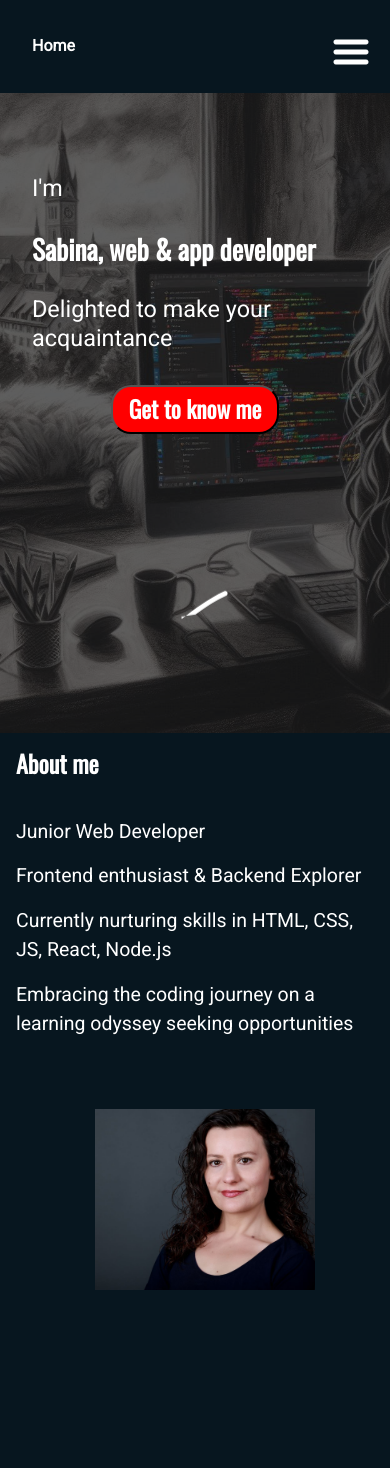
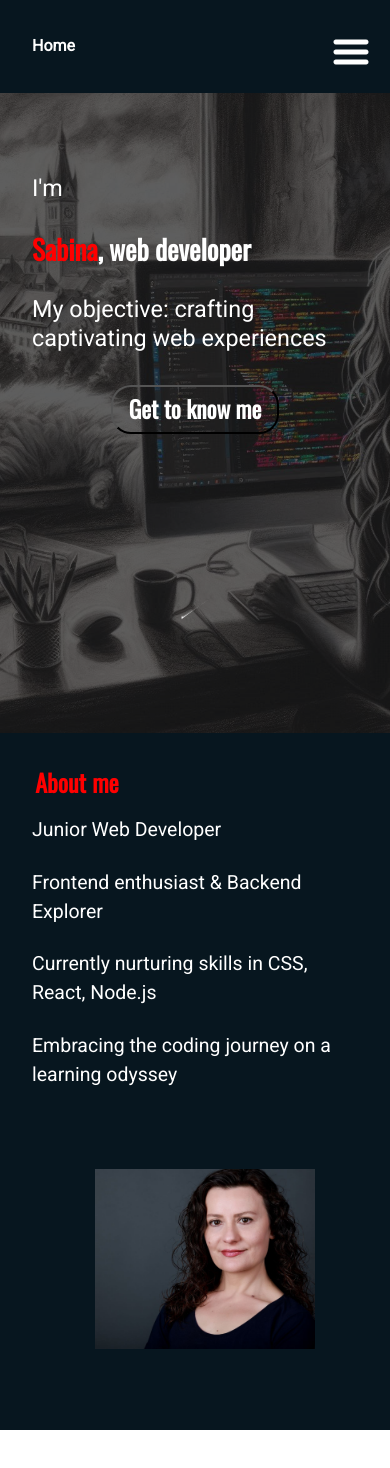
Before and after one commit to SabinaMB/portfolioSab, a React (Vite) app: page / in a window 390 px wide. Shown: the top 1468 px of the page. After the commit the page ends 1430 px from the top, so only its background shows below. Built offline with nearby package versions, Linux system fonts and the light colour scheme.

Commit message:
changing style and @media

```diff
--- a/src/components/About/About.jsx
+++ b/src/components/About/About.jsx
@@ -8,8 +8,13 @@ import { getImageUrl } from '../../utils'
 export const About = () => {
   return (
     <section className={styles.container} id='about'>
+
+        <h2 className={styles.title}>
+          <span>About</span>
+          <span>me</span>
+        </h2>
+
         <div className={styles.text}>
-           <h2 className={styles.title}>About me</h2>
             <p className={styles.paragraph}>
             Junior Web Developer
             </p>
@@ -17,10 +22,10 @@ export const About = () => {
             Frontend enthusiast & Backend Explorer
             </p>
             <p className={styles.paragraph}>
-           Currently nurturing skills in HTML, CSS, JS, React, Node.js
+           Currently nurturing skills in CSS, React, Node.js
             </p>
             <p className={styles.paragraph}>
-           Embracing the coding journey on a learning odyssey seeking opportunities
+           Embracing the coding journey on a learning odyssey
             </p>
         </div>
 
--- a/src/components/About/About.module.css
+++ b/src/components/About/About.module.css
@@ -1,53 +1,77 @@
 .container {
     position: relative;
-    display: flex;
-    flex-direction:row;
+    display: grid;
     align-items: center;
+    justify-content: center;
     z-index: 1;
     padding: 2rem;
     min-height: 60rem;
     background-color: var(--color-dark);
     gap: 1rem;
+    grid-template-columns: auto auto 1fr;
+    grid-template-areas:
+        'title text image';
+}
+
+.title {
+    display: flex;
+    flex-direction: column;
+}
+
+.title span {
+    grid-area: title;
+    margin:0.5rem;
+    font-size: clamp(1.5rem, 6vw, 2.5rem);
+    font-weight: 700;
+    font-family: var(--font-oswald);
+    color: var(--color-accent4);
 }
 
 
-.content {
+.text {
+    grid-area: text;
     display: flex;
     flex-direction: column;
     align-items: left;
-    justify-content: center;
-    z-index: 1;
-    gap: 3rem;
-}
-
-.title {
-    font-size: clamp(1.5rem, 6vw, 2.5rem);
-    font-weight: 700;
-    font-family: var(--font-oswald);
-    margin-bottom: 2.5rem;
+    font-size: clamp(0.8rem, 5vw, 1.5rem);
 }
 
 .paragraph {
     font-size: clamp(1rem, 5vw, 1.5rem);
     font-weight: 500;
     font-family: var(--font-roboto);
-    margin-bottom: 1rem;
+    margin-bottom: 1.5rem;
 }
 
+
 .image {
+    grid-area: image;
+    justify-self: center;
     position: relative;
-    width: clamp(15rem, 30vw, 20rem);
+    width: clamp(15rem, 30vw, 25rem);
     overflow: hidden;
     height: auto;
     margin: clamp(0.5rem, 5vw, 2rem);
 }
 
-@media screen and (max-width: 1000px) {
+
+@media screen and (max-width: 700px) {
     .container {
-        flex-direction: column;
-        align-items: center;
-        padding: 1rem;
-        min-height: 100vh;
+        grid-template-columns: 1fr;
+        grid-template-areas:
+            'title'
+            'text'
+            'image';
+        min-height: auto;
+        line-height: 1.5rem;
     }
 
+    .title {
+        display: flex;
+        flex-direction: row;
+    }
+
+    .title span {
+        text-align: center;
+        margin: 0.2rem;}
 }
--- a/src/components/Hero/Hero.jsx
+++ b/src/components/Hero/Hero.jsx
@@ -24,7 +24,7 @@ export const Hero = () => {
       if (anim) {
         anim.stop();
       }
-    }, 8000);
+    }, 10000);
 
 
     return () => {
@@ -44,8 +44,10 @@ const scrollToAbout = () => {
     <section className={styles.container} style={{backgroundImage: `url(${getImageUrl('hero1.jpeg')})`}}>
         <div className={styles.content}>
           <p className={styles.paragraph}>I'm</p>
-          <h2 className={styles.title}>Sabina, web & app developer</h2>
-          <p className={styles.paragraph}>Delighted to make your acquaintance</p>
+          <h2 className={styles.title}>
+            <span className={styles.title} style={{ color: 'var(--color-accent4)' }}>Sabina</span>, web developer</h2>
+         <p className={styles.paragraph}>My objective: crafting captivating web experiences</p>
+         {/*  <p className={styles.paragraph}>Delighted to make your acquaintance</p> */}
           <button className={styles.aboutBtn} onClick={scrollToAbout}>Get to know me</button>
         </div>
       <div ref={containerRef} className={styles.lottieContainer}></div>
--- a/src/components/Hero/Hero.module.css
+++ b/src/components/Hero/Hero.module.css
@@ -36,6 +36,7 @@
     font-family: var(--font-oswald);
 }
 
+
 .paragraph {
     font-size: clamp(1.2rem, 6vw, 1.5rem);
     font-weight: 500;
@@ -47,12 +48,16 @@
     font-size: clamp(1rem, 6vw, 1.5rem);
     font-family: var(--font-oswald);
     font-weight: 600;
-    background-color: var(--color-accent4);
+    background-color: transparent;
     padding: 0.5rem 1rem;
     border-radius: 20px;
     cursor: pointer;
-    transition: all 0.3s ease;
     margin: 0 auto;
+}
+
+.aboutBtn:hover {
+    color: var(--color-accent4);
+    transition: color 0.5s;
 }
 
 .image img {
--- a/src/components/Navbar/Navbar.module.css
+++ b/src/components/Navbar/Navbar.module.css
@@ -29,7 +29,6 @@
     display: flex;
     gap: 2rem;
     list-style: none;
-    background-image: linear-gradient(to top, rgba(7, 22, 31, 0.9), rgba(51, 51, 51, 0.9));
     font-size: clamp(1rem, 3vw, 1.4rem);
     border-radius: 20px;
 }
@@ -47,8 +46,15 @@
     padding-left: 0.3rem;
     border-radius: 20px;
     cursor: pointer;
-    transition: all 0.3s ease;
     background-color: transparent;
+    color: var(--color-text);
+}
+
+
+
+.cvBtn:hover {
+    color: var(--color-accent4);
+    transition: color 0.5s;
 }
 
 
@@ -81,6 +87,8 @@
         flex-direction: column;
         align-items: center;
         gap: 0.5rem;
+        background-image: linear-gradient(to top, rgba(7, 22, 31, 0.9), rgba(51, 51, 51, 0.9));
+
     }
 
     .menuOpen {
```
